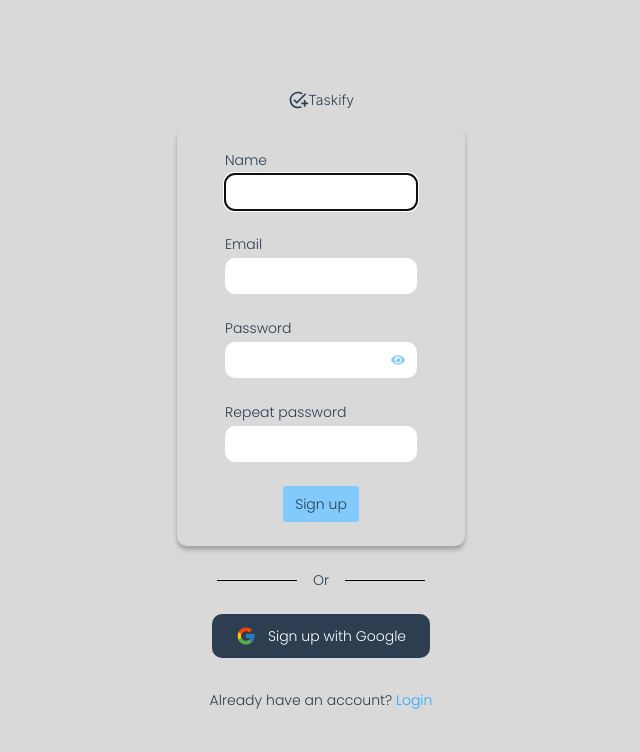
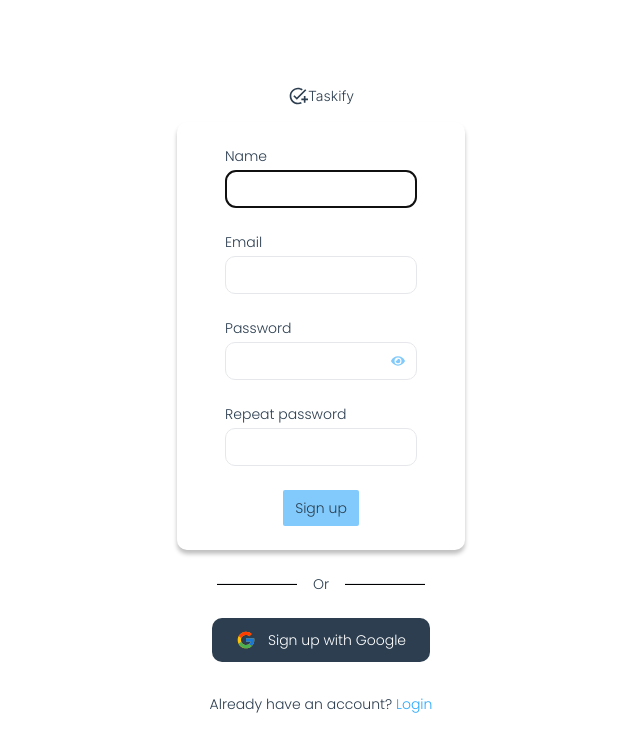
Before and after one commit to techmad60/Taskify, a Next.js app: page /signup in a window 1280 px wide. Shown: the top 752 px of the page, without its empty margins (319-959 px from the left). Built offline with nearby package versions, Linux system fonts and the light colour scheme; a web font is replaced by a local one.

Commit message:
Good morning Jesus

```diff
--- a/app/login/layout.tsx
+++ b/app/login/layout.tsx
@@ -1,7 +1,7 @@
 // /app/login/layout.tsx
 export default function LoginLayout({ children }: { children: React.ReactNode }) {
     return (
-      <div className="login-container min-h-screen flex flex-col justify-center items-center bg-color-zero">
+      <div className="login-container min-h-screen flex flex-col justify-center items-center bg-white">
         {children}
       </div>
     );
--- a/app/login/page.tsx
+++ b/app/login/page.tsx
@@ -25,11 +25,11 @@ export default function LoginPage() {
         logoText="Taskify"
         textColor="text-color-one"
        />
-      <form className={`flex flex-col justify-center shadow-[0px_4px_4px_rgba(0,0,0,0.25)] px-12 rounded-[10px] w-72 bg-color-zero`}>
+      <form className={`flex flex-col justify-center shadow-[0px_4px_4px_rgba(0,0,0,0.25)] px-12 rounded-[10px] w-72 bg-white`}>
 
 
         <label className="pt-6 pb-1">Email</label>
-        <input type="email" name="email" required autoFocus className=" rounded-[10px] p-2" />
+        <input type="email" name="email" required autoFocus className="rounded-[10px] border p-2" />
 
         {/* Password Field */}
         <label className="pt-6 pb-1">Password</label>
@@ -38,7 +38,7 @@ export default function LoginPage() {
             type={showPassword ? "text" : "password"}
             name="password"
             required
-            className=" rounded-[10px] p-2 w-full"
+            className="rounded-[10px] border p-2 w-full"
           />
           <button
             type="button"
--- a/app/signup/layout.tsx
+++ b/app/signup/layout.tsx
@@ -1,7 +1,7 @@
 // /app/signup/layout.tsx
 export default function SignupLayout({ children }: { children: React.ReactNode }) {
     return (
-      <div className="signup-container min-h-screen flex flex-col justify-center items-center bg-color-zero">
+      <div className="signup-container min-h-screen flex flex-col justify-center items-center bg-white">
         {children}
       </div>
     );
--- a/app/signup/page.tsx
+++ b/app/signup/page.tsx
@@ -18,7 +18,7 @@ export default function SignupPage() {
 
 
   return (
-    <div className={`${poppinsFont.className} flex flex-col justify-center items-center font-light  bg-color-zero text-sm text-color-one`}>
+    <div className={`${poppinsFont.className} flex flex-col justify-center items-center font-light  bg-white text-sm text-color-one`}>
       <Logo
         src="/images/dark-logo.svg"
         alt="dark-logo"
@@ -28,10 +28,10 @@ export default function SignupPage() {
       <form className={`flex flex-col justify-center shadow-[0px_4px_4px_rgba(0,0,0,0.25)] px-12 rounded-[10px] w-72`}>
 
         <label className="pt-6 pb-1">Name</label>
-        <input type="text" name="name" required autoFocus className=" rounded-[10px] py-2 px-4" />
+        <input type="text" name="name" required autoFocus className="rounded-[10px] border  py-2 px-4" />
 
         <label className="pt-6 pb-1">Email</label>
-        <input type="email" name="email" required className=" rounded-[10px] py-2 px-4" />
+        <input type="email" name="email" required className=" rounded-[10px] border py-2 px-4" />
 
         {/* Password Field */}
         <label className="pt-6 pb-1">Password</label>
@@ -40,7 +40,7 @@ export default function SignupPage() {
             type={showPassword ? "text" : "password"}
             name="password"
             required
-            className=" rounded-[10px] py-2 px-4 w-full"
+            className=" rounded-[10px] border py-2 px-4 w-full"
           />
           <button
             type="button"
@@ -58,7 +58,7 @@ export default function SignupPage() {
             type="password"
             name="repeatpassword"
             required
-            className=" rounded-[10px] py-2 px-4 w-full"
+            className=" rounded-[10px] border py-2 px-4 w-full"
           />
 
         </div>
```
